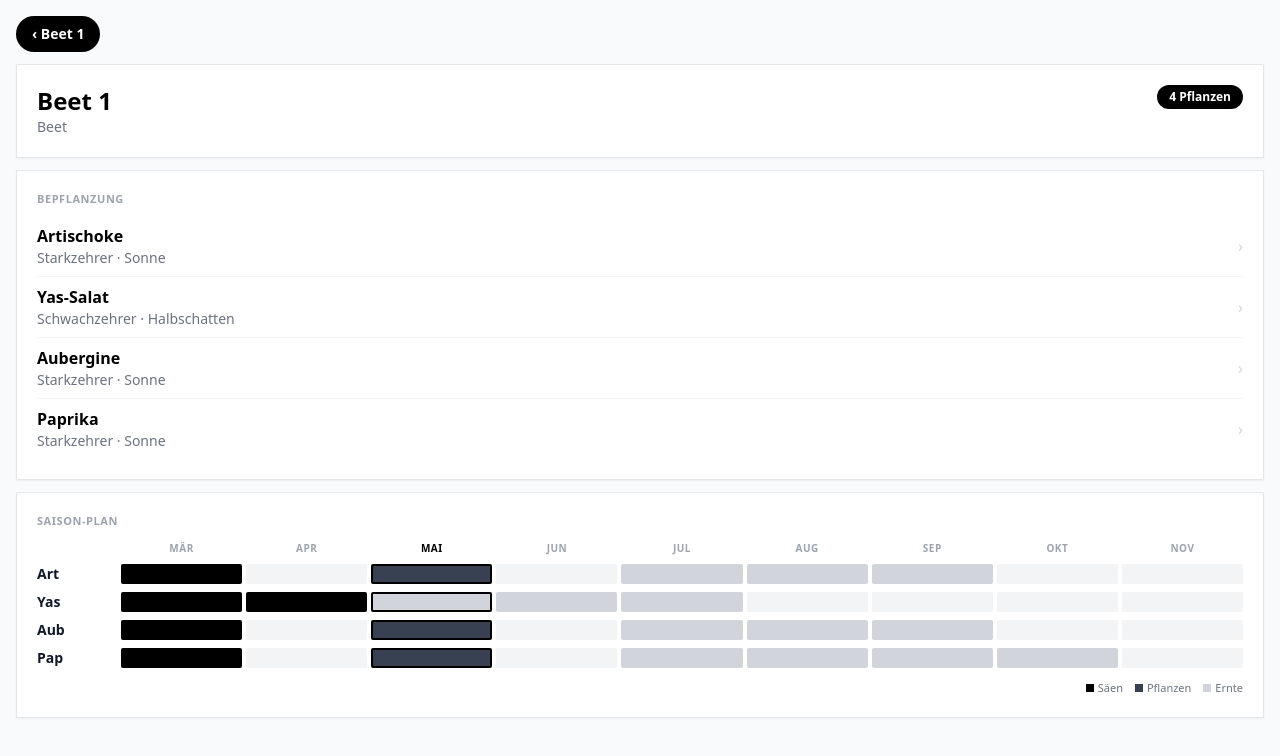
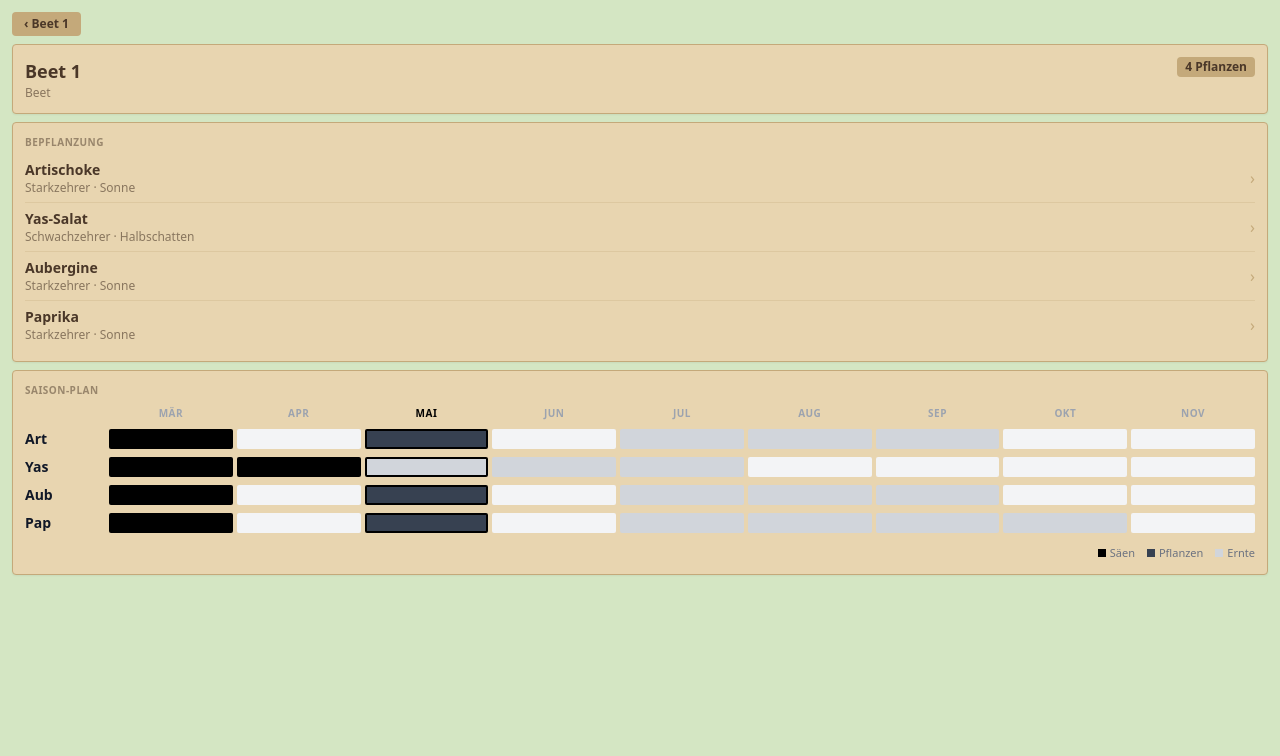
Before and after one commit to ClemensJakob/garden, a React (Vite) app: page /patches/1 in a window 1280 px wide. Shown: the top 756 px of the page. Built offline with nearby package versions, Linux system fonts and the light colour scheme.

Commit message:
feat: use actual plants

```diff
--- a/src/pages/DetailPage.tsx
+++ b/src/pages/DetailPage.tsx
@@ -17,12 +17,12 @@ export default function DetailPage() {
 
   if (!patch) {
     return (
-      <main className="flex flex-col items-center gap-4 p-6">
-        <h1 className="text-2xl font-semibold">Beet nicht gefunden</h1>
-        <p className="text-gray-500">Beet #{numberParam} existiert nicht.</p>
+      <main className="flex flex-col items-center gap-3 p-4 bg-garden-bg min-h-screen">
+        <h1 className="text-lg font-semibold text-patch-text">Beet nicht gefunden</h1>
+        <p className="text-sm text-patch-text/60">Beet #{numberParam} existiert nicht.</p>
         <Link
           to="/"
-          className="rounded-lg border border-gray-200 px-4 py-2 hover:bg-gray-50 transition-colors"
+          className="rounded border border-patch-border px-3 py-1 text-sm text-patch-text hover:bg-patch-hover transition-colors"
         >
           ← Zurück
         </Link>
@@ -35,46 +35,46 @@ export default function DetailPage() {
     .filter((p): p is Plant => p !== undefined)
 
   return (
-    <main className="flex flex-col gap-3 bg-gray-50 p-4 min-h-screen">
+    <main className="flex flex-col gap-2 bg-garden-bg p-3 min-h-screen">
       {/* Back button */}
       <Link
         to="/"
-        className="inline-flex w-fit items-center gap-1 rounded-full bg-black px-4 py-2 text-sm font-semibold text-white"
+        className="inline-flex w-fit items-center gap-1 rounded bg-patch-border px-3 py-1 text-xs font-semibold text-patch-text"
       >
         ‹ {patch.label}
       </Link>
 
       {/* Header card */}
-      <section className="rounded-2xl border border-gray-200 bg-white p-5 shadow-sm">
-        <div className="flex items-start justify-between gap-3">
+      <section className="rounded border border-patch-border bg-patch p-3 shadow-sm">
+        <div className="flex items-start justify-between gap-2">
           <div>
-            <h1 className="text-2xl font-bold">{patch.label}</h1>
-            <p className="text-sm text-gray-500">Beet</p>
+            <h1 className="text-lg font-bold text-patch-text">{patch.label}</h1>
+            <p className="text-xs text-patch-text/60">Beet</p>
           </div>
-          <span className="rounded-full bg-black px-3 py-1 text-xs font-semibold text-white">
+          <span className="rounded bg-patch-border px-2 py-0.5 text-xs font-semibold text-patch-text">
             {plants.length} {plants.length === 1 ? 'Pflanze' : 'Pflanzen'}
           </span>
         </div>
       </section>
 
       {/* Bepflanzung */}
-      <section className="rounded-2xl border border-gray-200 bg-white p-5 shadow-sm">
-        <h2 className="text-[11px] font-semibold uppercase tracking-wider text-gray-400">
+      <section className="rounded border border-patch-border bg-patch p-3 shadow-sm">
+        <h2 className="text-[10px] font-semibold uppercase tracking-wider text-patch-text/50">
           Bepflanzung
         </h2>
         {plants.length === 0 ? (
-          <p className="mt-2 text-sm text-gray-500">Keine Pflanzen.</p>
+          <p className="mt-1 text-xs text-patch-text/60">Keine Pflanzen.</p>
         ) : (
-          <ul className="mt-2 divide-y divide-gray-100">
+          <ul className="mt-1 divide-y divide-patch-border/30">
             {plants.map((plant) => (
-              <li key={plant.id} className="flex items-center justify-between gap-3 py-2">
+              <li key={plant.id} className="flex items-center justify-between gap-2 py-1.5">
                 <div>
-                  <p className="text-base font-bold">{plant.name}</p>
-                  <p className="text-sm text-gray-500">
+                  <p className="text-sm font-bold text-patch-text">{plant.name}</p>
+                  <p className="text-xs text-patch-text/60">
                     {plant.feeder} · {plant.light}
                   </p>
                 </div>
-                <span aria-hidden="true" className="text-gray-300">
+                <span aria-hidden="true" className="text-patch-border">
                   ›
                 </span>
               </li>
@@ -84,8 +84,8 @@ export default function DetailPage() {
       </section>
 
       {/* Saison-Plan */}
-      <section className="rounded-2xl border border-gray-200 bg-white p-5 shadow-sm">
-        <h2 className="mb-3 text-[11px] font-semibold uppercase tracking-wider text-gray-400">
+      <section className="rounded border border-patch-border bg-patch p-3 shadow-sm">
+        <h2 className="mb-2 text-[10px] font-semibold uppercase tracking-wider text-patch-text/50">
           Saison-Plan
         </h2>
         <SeasonPlan plants={plants} />
```
